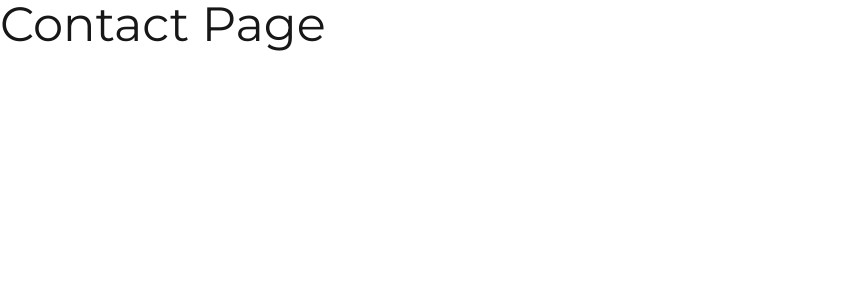
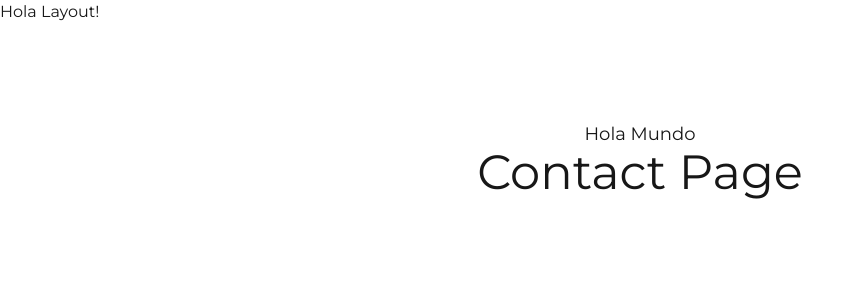
Before and after one commit to hugoarchundia/01-first-steps, a Next.js app: page /contact in a window 1280 px wide. Shown: the top 300 px of the page, without its empty margins (0-863 px from the left). Built offline with nearby package versions, Linux system fonts and the light colour scheme.

Commit message:
Add group folder and proper layout

```diff
--- a/app/contact/page.tsx
+++ b/app/(general)/contact/page.tsx
@@ -5,6 +5,7 @@
   description: 'Contact Page',
   keywords: 'contact, page'
 }
+
 const ContactPage = () => {
   return (
     <>
--- /dev/null
+++ b/app/(general)/layout.tsx
@@ -0,0 +1,14 @@
+export default function GeneralLayout({
+  children
+}: Readonly<{
+  children: React.ReactNode
+}>) {
+  return (
+    <div>
+      <main className='flex flex-col items-center p-24'>
+        <span className='text-lg'> Hola Mundo</span>
+        {children}
+      </main>
+    </div>
+  )
+}
--- a/app/pricing/page.tsx
+++ b/app/(general)/pricing/page.tsx
@@ -5,6 +5,7 @@
   description: 'Pricing Page',
   keywords: 'pricing, page'
 }
+
 const PricingPage = () => {
   return (
     <>
--- a/app/layout.tsx
+++ b/app/layout.tsx
@@ -17,7 +17,12 @@
 }>) {
   return (
     <html lang='en'>
-      <body className={montserrat.className}>{children}</body>
+      <body className={montserrat.className}>
+        <div className='flex flex-col'>
+          <span>Hola Layout!</span>
+        </div>
+        {children}
+      </body>
     </html>
   )
 }
```
Also changed, not shown: app/(general)/about/page.tsx (renamed from app/about/page.tsx).
